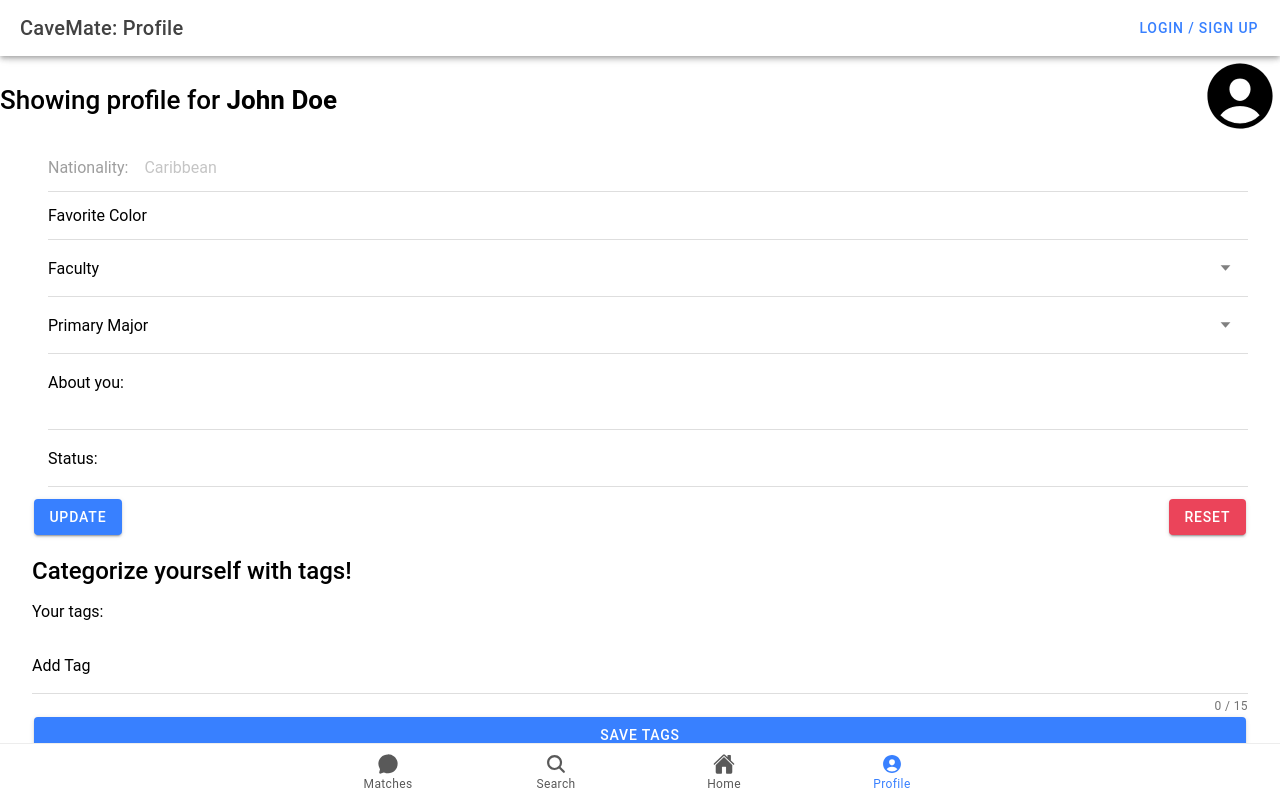
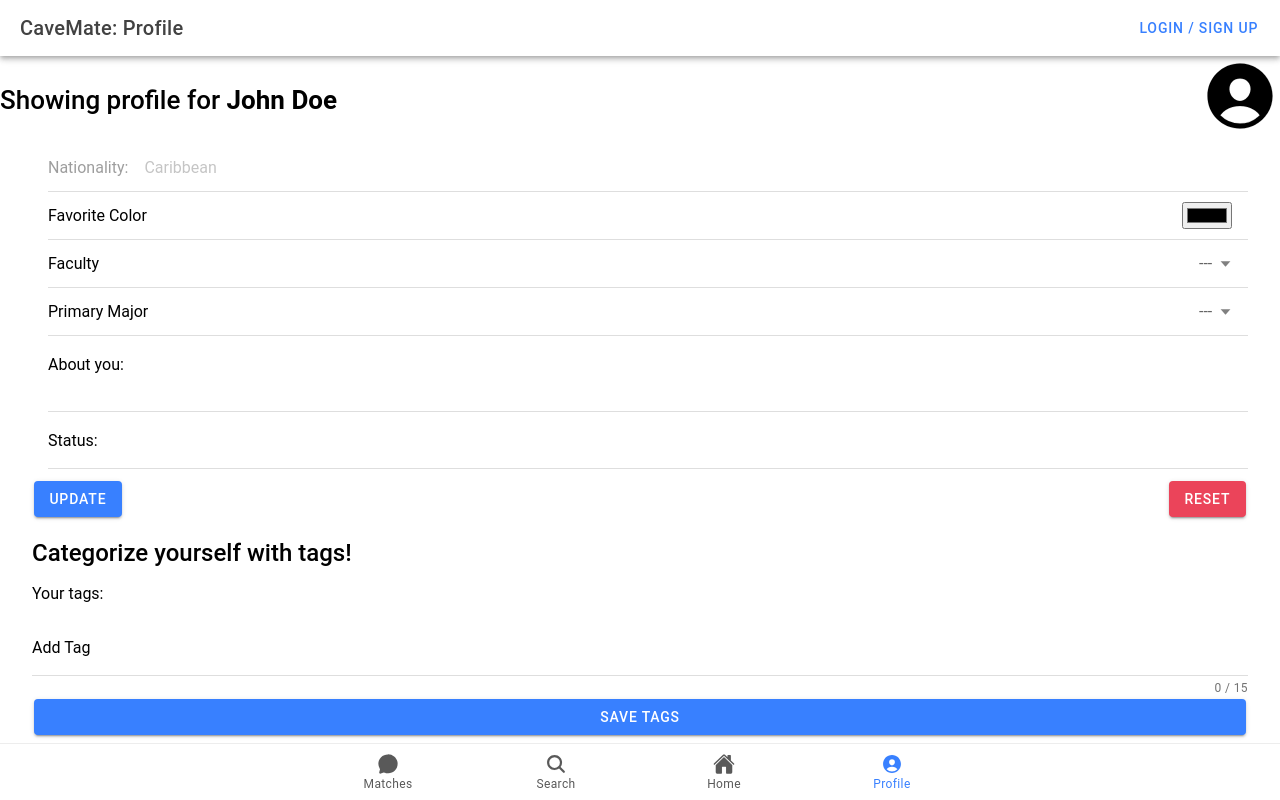
Before and after one commit to IsaiahSama/CaveMate, a React (Vite) app in the folder CaveMate/: page /profile in a window 1280 px wide. Built offline with nearby package versions, Linux system fonts and the light colour scheme.

Commit message:
Added color picker

```diff
--- a/CaveMate/src/pages/Profile.tsx
+++ b/CaveMate/src/pages/Profile.tsx
@@ -19,10 +19,11 @@ const ProfilePage: React.FC = () => {
                 <IonInput label="Nationality:" disabled={true} placeholder="Caribbean"></IonInput>
               </IonItem>
               <IonItem>
-                  <IonLabel>Favorite Color</IonLabel>
+                <IonLabel>Favorite Color</IonLabel>
+                <input type="color" name="favoriteColor" id="favoriteColor" />
               </IonItem>
               <IonItem>
-                <IonSelect label="Faculty" labelPlacement="floating" placeholder="---">
+                <IonSelect label="Faculty" placeholder="---">
                   <IonSelectOption value="CCA">Culture, Creative & Performing Arts</IonSelectOption>
                   <IonSelectOption value="H&E">Humanities and Education</IonSelectOption>
                   <IonSelectOption value="LAW">Law</IonSelectOption>
@@ -33,7 +34,7 @@ const ProfilePage: React.FC = () => {
                 </IonSelect>
               </IonItem>
               <IonItem>
-                <IonSelect label="Primary Major" labelPlacement="floating" placeholder='---'>
+                <IonSelect label="Primary Major" placeholder='---'>
                   <IonSelectOption value="CS">Computer Science</IonSelectOption>
                   <IonSelectOption value="BIO">Biology</IonSelectOption>
                 </IonSelect>
```
